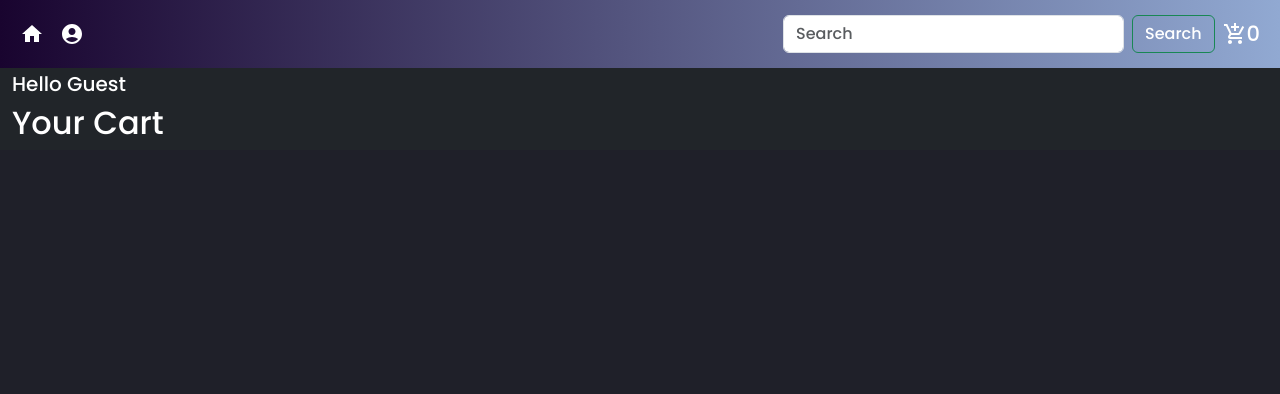
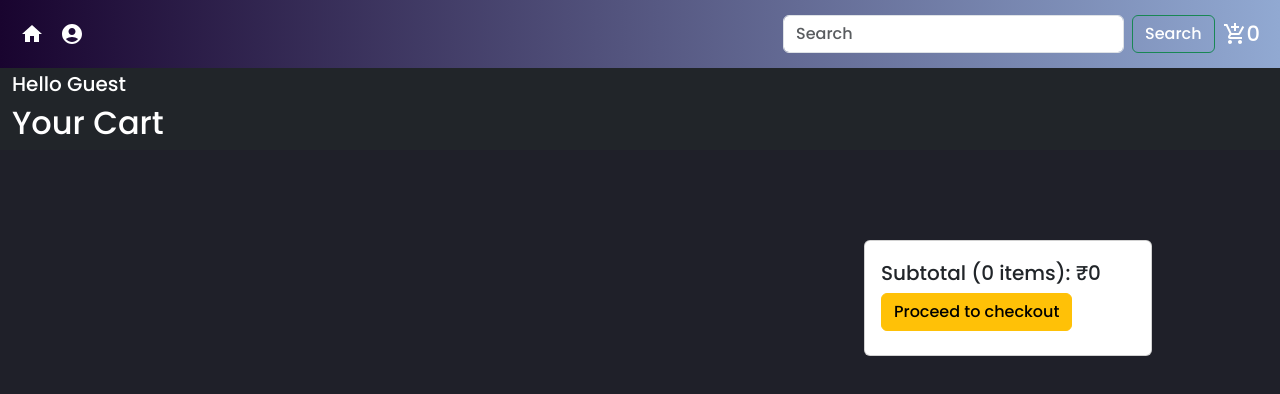
Before and after one commit to ksagar03/gamer-freak, a React (Create React App) app: page /cart in a window 1280 px wide. Shown: the top 394 px of the page. Built offline with nearby package versions, Linux system fonts and the light colour scheme.

Commit message:
completed working on subtotal

```diff
--- a/src/components/Reducer.jsx
+++ b/src/components/Reducer.jsx
@@ -4,7 +4,9 @@
 export const initialState = {
   Cart: [],
 };
-
+export const final_subtotal = (Cart) =>
+  Cart?.reduce((amt, item) => item.price + amt,0);
+// here reduce is a javascript function(syntax: arr.reduce(callback(accumulator, currentValue), initialValue)) here the initial value is a 0
 const reducer = (state, action) => {
   switch (action.type) {
     case "ADD_TO_CART":
@@ -17,25 +19,27 @@ const reducer = (state, action) => {
         // that will be our current state )
       };
     case "REMOVE_FROM_THE_CART":
-      const ProductIndex =  state.Cart.findIndex((item)=>item.id === action.id)
-       // this above line finds the index of that
+      const ProductIndex = state.Cart.findIndex(
+        (item) => item.id === action.id
+      );
+      // this above line finds the index of that
       // if we have same product more than once then it will return the index of first id matched.
       // eg: [1,2,3,2,2,2] in this array,we want to find the index of value 2 then the above line will return '1'
-      let NewCart=[...state.Cart]
-      if (ProductIndex>=0)
-      {
-        NewCart.splice(ProductIndex,1);
+      let NewCart = [...state.Cart];
+      if (ProductIndex >= 0) {
+        NewCart.splice(ProductIndex, 1);
         // if that index is there then this splice function will remove it
         // eg: [1,2,3,2,2,2] in this array,we want to remove 2 then it will remove the value at index 1 and
         //  give us the array(i.e it will return [1,3,2,2,2])
+      } else {
+        alert(
+          "It seems item is not there in cart, please add that item to the cart"
+        );
       }
-      else{
-        alert("It seems item is not there in cart, please add that item to the cart")
-      }
-      return{
-       ...state,
-       Cart: NewCart,
-      }
+      return {
+        ...state,
+        Cart: NewCart,
+      };
     default:
       return state;
   }
--- a/src/components/SubTotal.jsx
+++ b/src/components/SubTotal.jsx
@@ -1,30 +1,39 @@
-import React from 'react'
-import { useStateValue } from './StateProvider'
-import CurrencyFormat from 'react-currency-format';
+import React from "react";
+import { useStateValue } from "./StateProvider";
+import CurrencyFormat from "react-currency-format";
+import { final_subtotal } from "./Reducer";
+import "../css/subtotal.css"
 
 const SubTotal = () => {
-    const [{Cart}, dispactch]=useStateValue();
+  const [{ Cart }, dispactch] = useStateValue();
   return (
-    <div className='card text-white bg-warning '>
+    <div className="card cardstyle">
       <div className="card-body">
+        <div className="card-title text-dark mt-1">
           <CurrencyFormat
-       renderText={(value)=>(
+            renderText={(value) => (
               <>
                 <h5>
                   Subtotal ({Cart?.length} items): {value}
                 </h5>
+
               </>
             )}
             decimalScale={2}
             displayType={"text"}
+            value={final_subtotal(Cart)}
             thousandSeparator={true}
             prefix={"₹"}
-
-
           />
         </div>
+        <div className="card-title">
+          <button className="btn btn-outline btn-warning">
+            Proceed to checkout
+          </button>
         </div>
-  )
-}
+      </div>
+    </div>
+  );
+};
 
-export default SubTotal
+export default SubTotal;
--- a/src/components/UserCart.jsx
+++ b/src/components/UserCart.jsx
@@ -2,7 +2,7 @@ import { useStateValue } from "./StateProvider";
 
 import React from "react";
 import CartProducts from "./CartProducts";
-
+import SubTotal from "./SubTotal";
 const UserCart = () => {
   const [{ Cart }, dispactch] = useStateValue();
 
@@ -21,6 +21,7 @@ const UserCart = () => {
           ratings={item.ratings}
           />
         ))}
+        <SubTotal/>
       </div>
     </div>
 
--- /dev/null
+++ b/src/css/subtotal.css
@@ -0,0 +1,6 @@
+.cardstyle{
+    position: absolute;
+    width: 18rem;
+    right: 10%;
+    top: 30%;
+}
```
Lines whose indentation alone changed are shown as unchanged.
